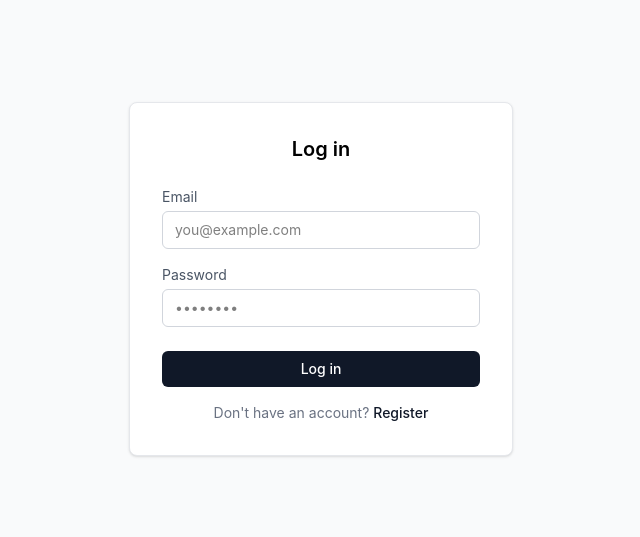
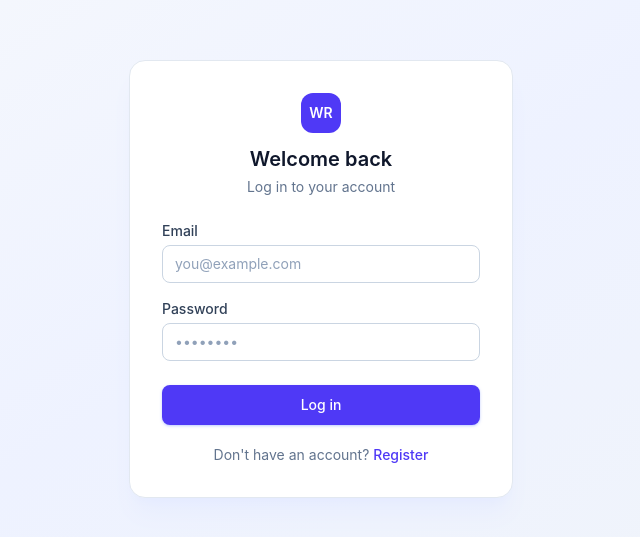
Before and after one commit to PasanSasmika/WeeklyReportManager-Frontend, a React (Vite) app: page /login in a window 1280 px wide. Shown: the part 121-658 px from the top of the page, without its empty margins (319-959 px from the left). Built offline with nearby package versions, Linux system fonts and the light colour scheme; no server answers.

Commit message:
Login and Register UI

```diff
--- a/src/pages/login.tsx
+++ b/src/pages/login.tsx
@@ -42,48 +42,54 @@ export default function Login() {
   }
 
   return (
-    <div className="min-h-screen flex items-center justify-center bg-gray-50">
+    <div className="min-h-screen flex items-center justify-center bg-gradient-to-br from-slate-50 via-indigo-50 to-slate-100 px-4">
       <form
         onSubmit={handleSubmit}
-        className="bg-white shadow-sm border border-gray-200 rounded-lg p-8 w-full max-w-sm"
+        className="bg-white shadow-xl shadow-indigo-100/50 border border-slate-200 rounded-2xl p-8 w-full max-w-sm"
       >
-        <h1 className="text-xl font-semibold mb-6 text-center">Log in</h1>
+        <div className="text-center mb-6">
+          <div className="w-10 h-10 bg-indigo-600 rounded-xl mx-auto mb-3 flex items-center justify-center">
+            <span className="text-white text-sm font-semibold">WR</span>
+          </div>
+          <h1 className="text-xl font-semibold text-slate-900">Welcome back</h1>
+          <p className="text-sm text-slate-500 mt-1">Log in to your account</p>
+        </div>
 
         {error && (
-          <div className="bg-red-50 text-red-700 text-sm rounded-md px-3 py-2 mb-4">
+          <div className="bg-red-50 border border-red-100 text-red-700 text-sm rounded-lg px-3 py-2 mb-4">
             {error}
           </div>
         )}
 
-        <label className="block text-sm text-gray-600 mb-1">Email</label>
+        <label className="block text-sm font-medium text-slate-700 mb-1">Email</label>
         <input
           type="email"
           value={email}
           onChange={(e) => setEmail(e.target.value)}
-          className="w-full border border-gray-300 rounded-md px-3 py-2 mb-4 text-sm"
+          className="w-full border border-slate-300 rounded-lg px-3 py-2 mb-4 text-sm text-slate-900 placeholder:text-slate-400 focus:outline-none focus:ring-2 focus:ring-indigo-500 focus:border-indigo-500 transition"
           placeholder="you@example.com"
         />
 
-        <label className="block text-sm text-gray-600 mb-1">Password</label>
+        <label className="block text-sm font-medium text-slate-700 mb-1">Password</label>
         <input
           type="password"
           value={password}
           onChange={(e) => setPassword(e.target.value)}
-          className="w-full border border-gray-300 rounded-md px-3 py-2 mb-6 text-sm"
+          className="w-full border border-slate-300 rounded-lg px-3 py-2 mb-6 text-sm text-slate-900 placeholder:text-slate-400 focus:outline-none focus:ring-2 focus:ring-indigo-500 focus:border-indigo-500 transition"
           placeholder="••••••••"
         />
 
         <button
           type="submit"
           disabled={loading}
-          className="w-full bg-gray-900 text-white rounded-md py-2 text-sm font-medium disabled:opacity-50"
+          className="w-full bg-indigo-600 hover:bg-indigo-700 text-white rounded-lg py-2.5 text-sm font-medium shadow-sm shadow-indigo-200 transition disabled:opacity-50 disabled:cursor-not-allowed"
         >
           {loading ? "Logging in..." : "Log in"}
         </button>
 
-        <p className="text-sm text-gray-500 text-center mt-4">
+        <p className="text-sm text-slate-500 text-center mt-5">
           Don't have an account?{" "}
-          <Link to="/register" className="text-gray-900 font-medium">
+          <Link to="/register" className="text-indigo-600 font-medium hover:text-indigo-700">
             Register
           </Link>
         </p>
--- a/src/pages/register.tsx
+++ b/src/pages/register.tsx
@@ -27,7 +27,6 @@ export default function Register() {
 
     setLoading(true);
     try {
-
       await api.post("/auth/register", { name, email, password, role: "team_member" });
       navigate("/login");
     } catch (err) {
@@ -42,54 +41,60 @@ export default function Register() {
   }
 
   return (
-    <div className="min-h-screen flex items-center justify-center bg-gray-50">
+    <div className="min-h-screen flex items-center justify-center bg-gradient-to-br from-slate-50 via-indigo-50 to-slate-100 px-4">
       <form
         onSubmit={handleSubmit}
-        className="bg-white shadow-sm border border-gray-200 rounded-lg p-8 w-full max-w-sm"
+        className="bg-white shadow-xl shadow-indigo-100/50 border border-slate-200 rounded-2xl p-8 w-full max-w-sm"
       >
-        <h1 className="text-xl font-semibold mb-6 text-center">Create account</h1>
+        <div className="text-center mb-6">
+          <div className="w-10 h-10 bg-indigo-600 rounded-xl mx-auto mb-3 flex items-center justify-center">
+            <span className="text-white text-sm font-semibold">WR</span>
+          </div>
+          <h1 className="text-xl font-semibold text-slate-900">Create your account</h1>
+          <p className="text-sm text-slate-500 mt-1">Start submitting weekly reports</p>
+        </div>
 
         {error && (
-          <div className="bg-red-50 text-red-700 text-sm rounded-md px-3 py-2 mb-4">
+          <div className="bg-red-50 border border-red-100 text-red-700 text-sm rounded-lg px-3 py-2 mb-4">
             {error}
           </div>
         )}
 
-        <label className="block text-sm text-gray-600 mb-1">Name</label>
+        <label className="block text-sm font-medium text-slate-700 mb-1">Name</label>
         <input
           type="text"
           value={name}
           onChange={(e) => setName(e.target.value)}
-          className="w-full border border-gray-300 rounded-md px-3 py-2 mb-4 text-sm"
+          className="w-full border border-slate-300 rounded-lg px-3 py-2 mb-4 text-sm text-slate-900 placeholder:text-slate-400 focus:outline-none focus:ring-2 focus:ring-indigo-500 focus:border-indigo-500 transition"
         />
 
-        <label className="block text-sm text-gray-600 mb-1">Email</label>
+        <label className="block text-sm font-medium text-slate-700 mb-1">Email</label>
         <input
           type="email"
           value={email}
           onChange={(e) => setEmail(e.target.value)}
-          className="w-full border border-gray-300 rounded-md px-3 py-2 mb-4 text-sm"
+          className="w-full border border-slate-300 rounded-lg px-3 py-2 mb-4 text-sm text-slate-900 placeholder:text-slate-400 focus:outline-none focus:ring-2 focus:ring-indigo-500 focus:border-indigo-500 transition"
         />
 
-        <label className="block text-sm text-gray-600 mb-1">Password</label>
+        <label className="block text-sm font-medium text-slate-700 mb-1">Password</label>
         <input
           type="password"
           value={password}
           onChange={(e) => setPassword(e.target.value)}
-          className="w-full border border-gray-300 rounded-md px-3 py-2 mb-6 text-sm"
+          className="w-full border border-slate-300 rounded-lg px-3 py-2 mb-6 text-sm text-slate-900 placeholder:text-slate-400 focus:outline-none focus:ring-2 focus:ring-indigo-500 focus:border-indigo-500 transition"
         />
 
         <button
           type="submit"
           disabled={loading}
-          className="w-full bg-gray-900 text-white rounded-md py-2 text-sm font-medium disabled:opacity-50"
+          className="w-full bg-indigo-600 hover:bg-indigo-700 text-white rounded-lg py-2.5 text-sm font-medium shadow-sm shadow-indigo-200 transition disabled:opacity-50 disabled:cursor-not-allowed"
         >
           {loading ? "Creating account..." : "Create account"}
         </button>
 
-        <p className="text-sm text-gray-500 text-center mt-4">
+        <p className="text-sm text-slate-500 text-center mt-5">
           Already have an account?{" "}
-          <Link to="/login" className="text-gray-900 font-medium">
+          <Link to="/login" className="text-indigo-600 font-medium hover:text-indigo-700">
             Log in
           </Link>
         </p>
```
